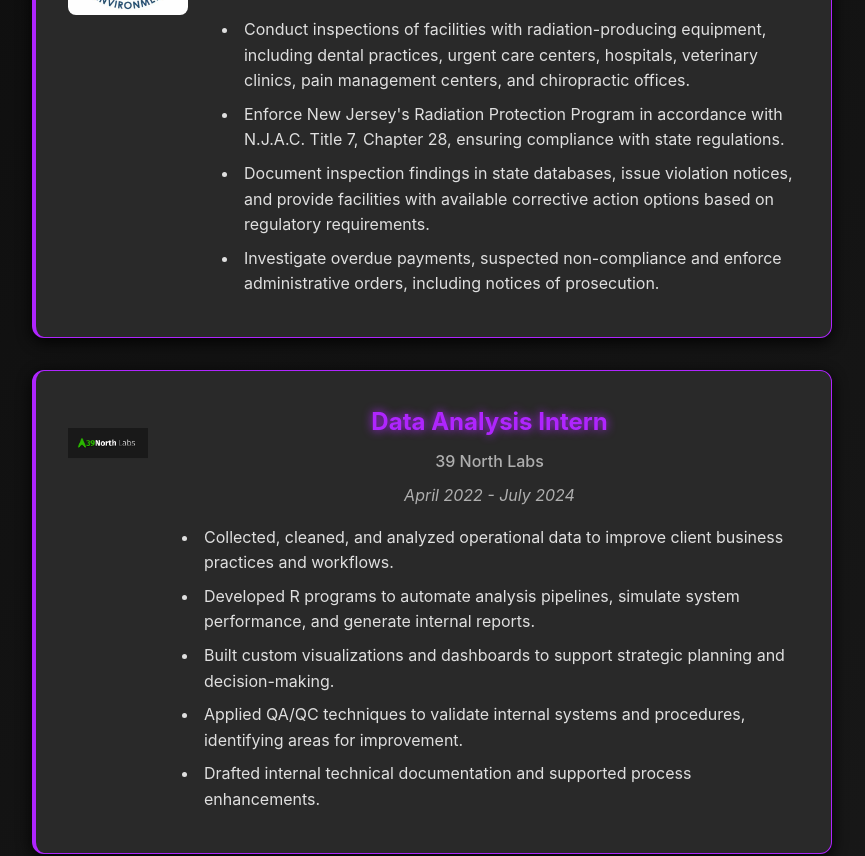
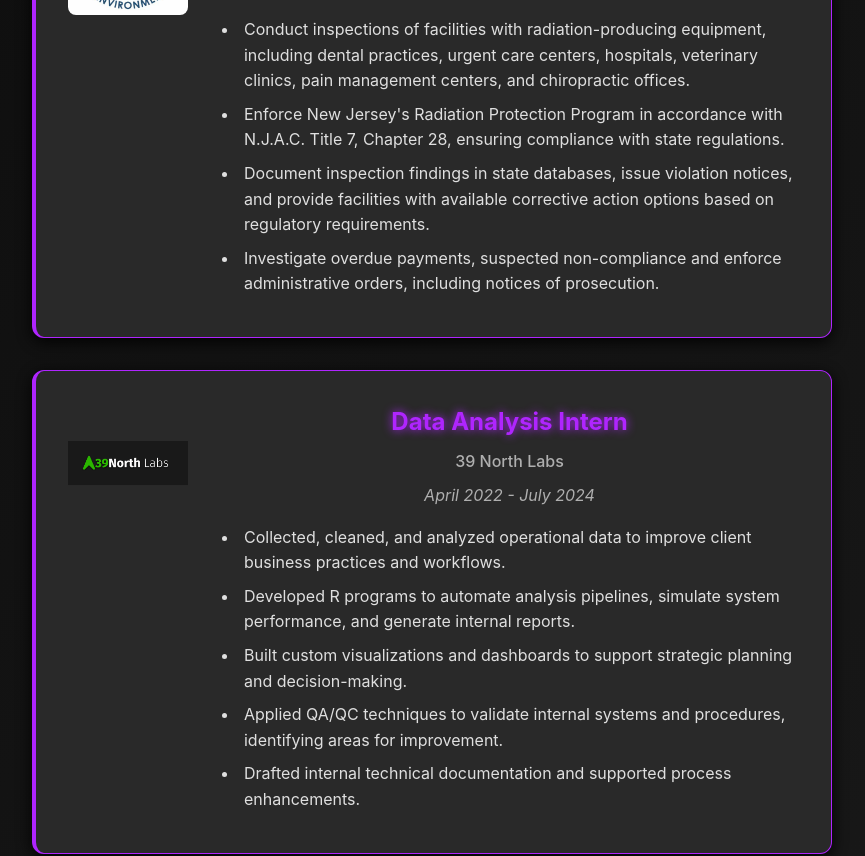
Before and after one commit to SFRATO/StevensWebsite, a React (Vite) app: page /experience in a window 1280 px wide. Shown: the part 1009-1865 px from the top of the page, without its empty margins (208-1073 px from the left). Built offline with nearby package versions, Linux system fonts and the light colour scheme; the HTML template or start-up script is replaced by a standard one.

Commit message:
Updated index.css

```diff
--- a/src/index.css
+++ b/src/index.css
@@ -356,8 +356,8 @@ body {
 }
 
 .company-logo img, .school-logo img {
-  width: 80px;
-  height: 80px;
+  width: 120px;
+  height: 120px;
   object-fit: contain;
   border-radius: 8px;
 }
```
